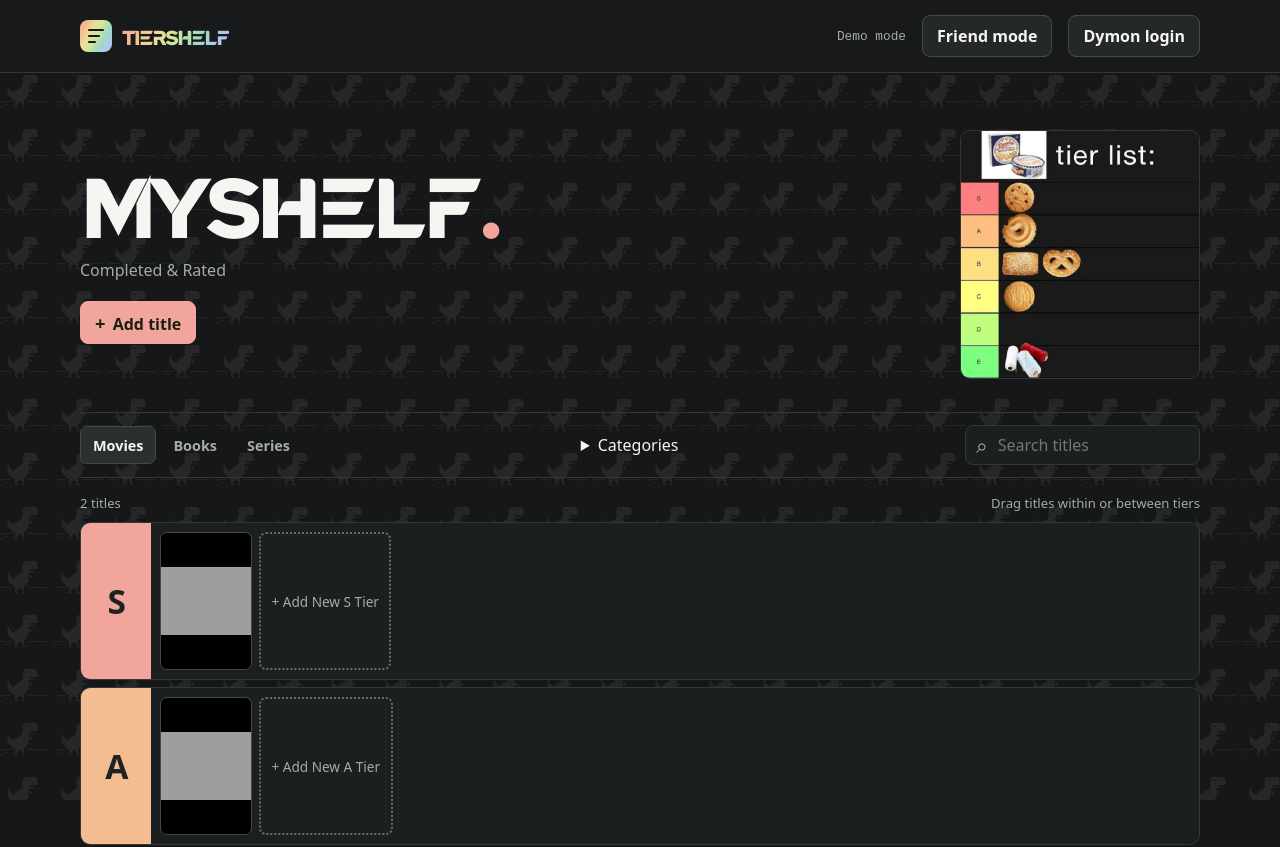
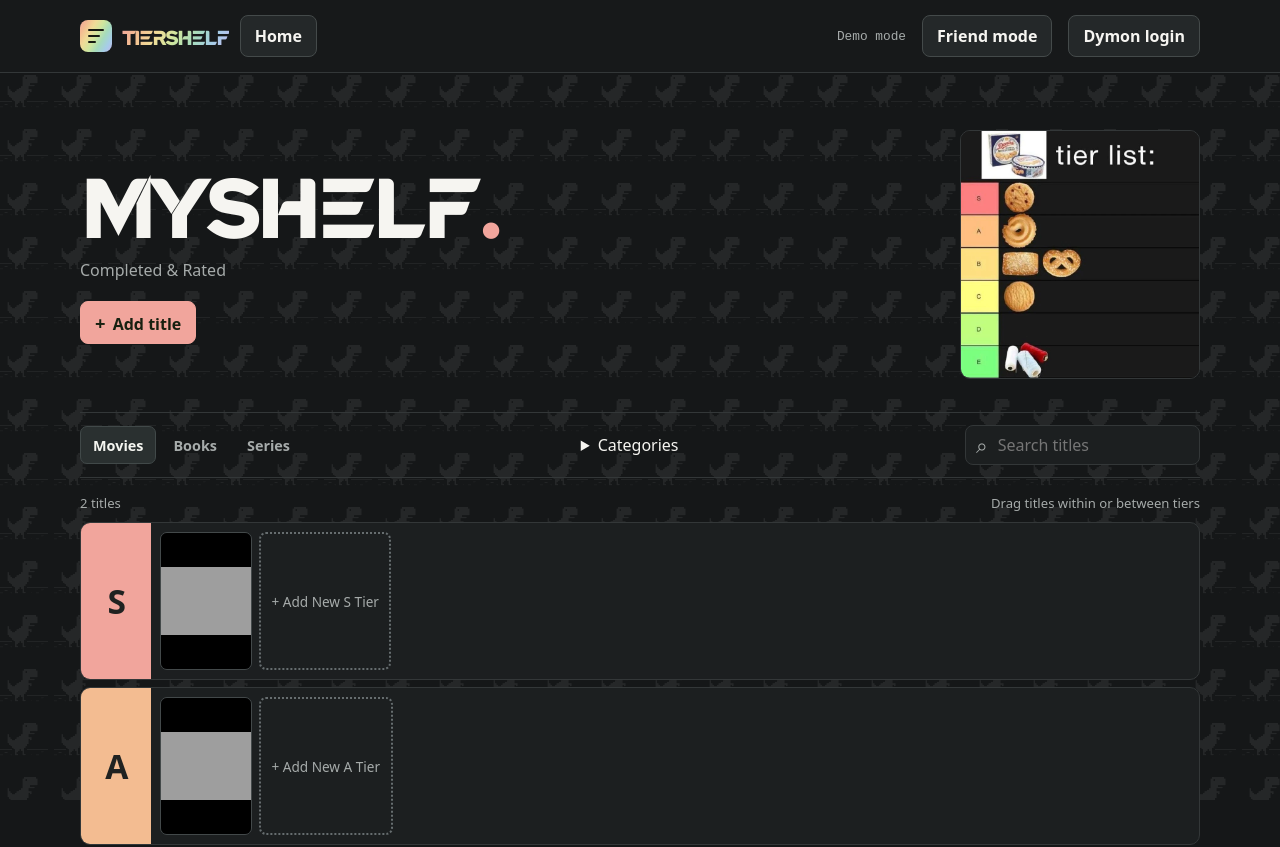
Before and after one commit to Dymon18/tiershelf, a website built with Vite: page index.html in a window 1280 px wide. Shown: the top 847 px of the page. Built offline with nearby package versions, Linux system fonts and the light colour scheme; grey boxes are pictures that could not be loaded.

Commit message:
Link to Dymon18 home from TierShelf

```diff
--- a/index.html
+++ b/index.html
@@ -12,7 +12,10 @@
   <div class="mode-pattern" aria-hidden="true"></div>
   <header class="topbar">
     <div class="frame nav">
-      <a class="brand" href="./"><span class="brand-mark" aria-hidden="true"><i></i><i></i><i></i></span><span class="brand-name">TierShelf</span></a>
+      <div class="site-links">
+        <a class="brand" href="./"><span class="brand-mark" aria-hidden="true"><i></i><i></i><i></i></span><span class="brand-name">TierShelf</span></a>
+        <a class="button home-link" href="https://dymon18.github.io/">Home</a>
+      </div>
       <div class="account">
         <span id="mode" class="mode">Demo mode</span>
         <button id="recommendation-mailbox" class="button" type="button" hidden>Recommendation mailbox</button>
--- a/src/style.css
+++ b/src/style.css
@@ -20,6 +20,8 @@ button:disabled { cursor: wait; opacity: .65; }
 .topbar { border-bottom: 1px solid var(--border); background: #17191a; }
 .nav, .account, .intro, .toolbar, .dialog-heading { display: flex; align-items: center; justify-content: space-between; gap: 16px; }
 .nav { min-height: 72px; }
+.site-links { display: flex; align-items: center; gap: .65rem; }
+.home-link { display: inline-flex; align-items: center; text-decoration: none; }
 .brand { text-decoration: none; color: inherit; display: inline-flex; align-items: center; gap: 10px; font-size: 1.2rem; font-weight: 800; letter-spacing: -.04em; }
 .mode { color: var(--muted); font: 500 .8rem ui-monospace, monospace; white-space: nowrap; }
 .button { min-height: 42px; border-radius: 8px; border: 1px solid #444a4a; background: #242829; color: #f6f5f1; padding: 8px 14px; font-weight: 700; white-space: nowrap; }
@@ -413,12 +415,12 @@ body:is([data-mode="dymon"], [data-mode="viewer"])[data-view="queue"] .mode-patt
 
 @media (max-width: 760px) {
   .queue-entry-grid { grid-template-columns: repeat(2, minmax(0, 1fr)); }
+  .topbar .nav { flex-wrap: wrap; gap: .55rem; padding: .65rem 0; }
+  .topbar .account { flex-wrap: wrap; }
 }
 
 @media (max-width: 540px) {
   .queue-entry-grid { grid-template-columns: minmax(0, 1fr); }
-  .topbar .nav { flex-wrap: wrap; gap: .55rem; padding: .65rem 0; }
-  .topbar .account { flex-wrap: wrap; }
 }
 
 @media (prefers-reduced-motion: reduce) {
```
